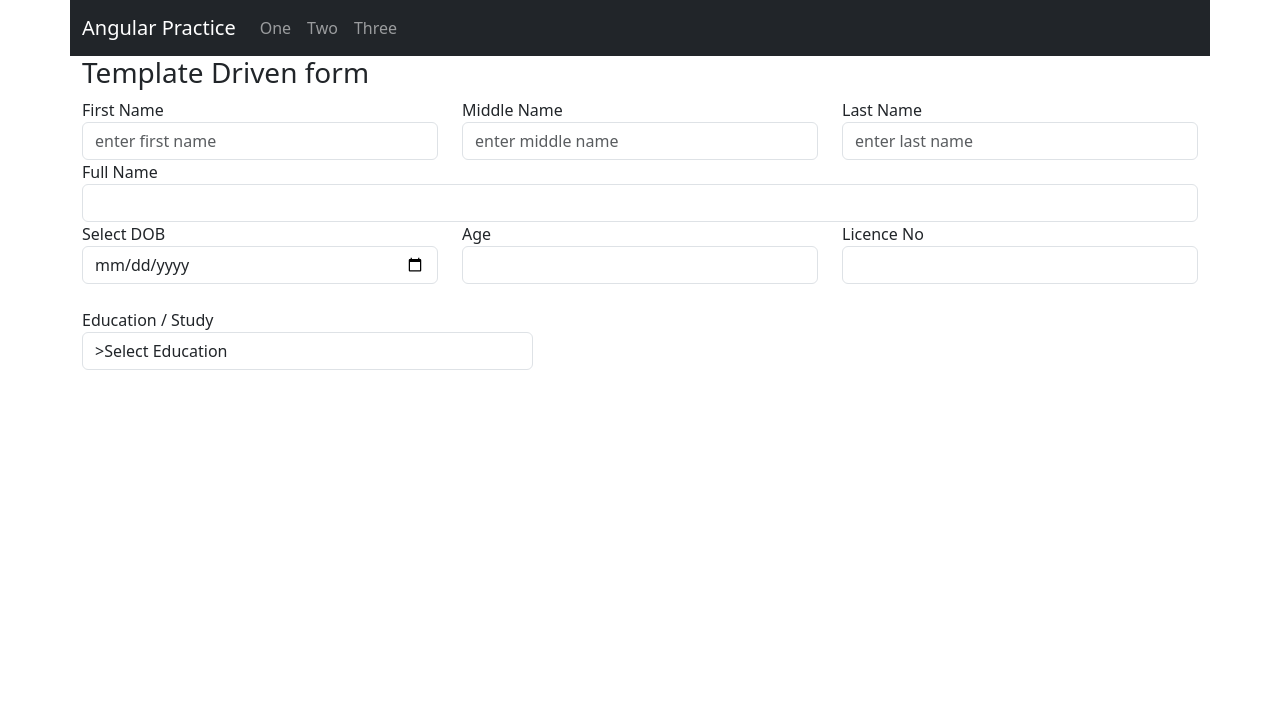
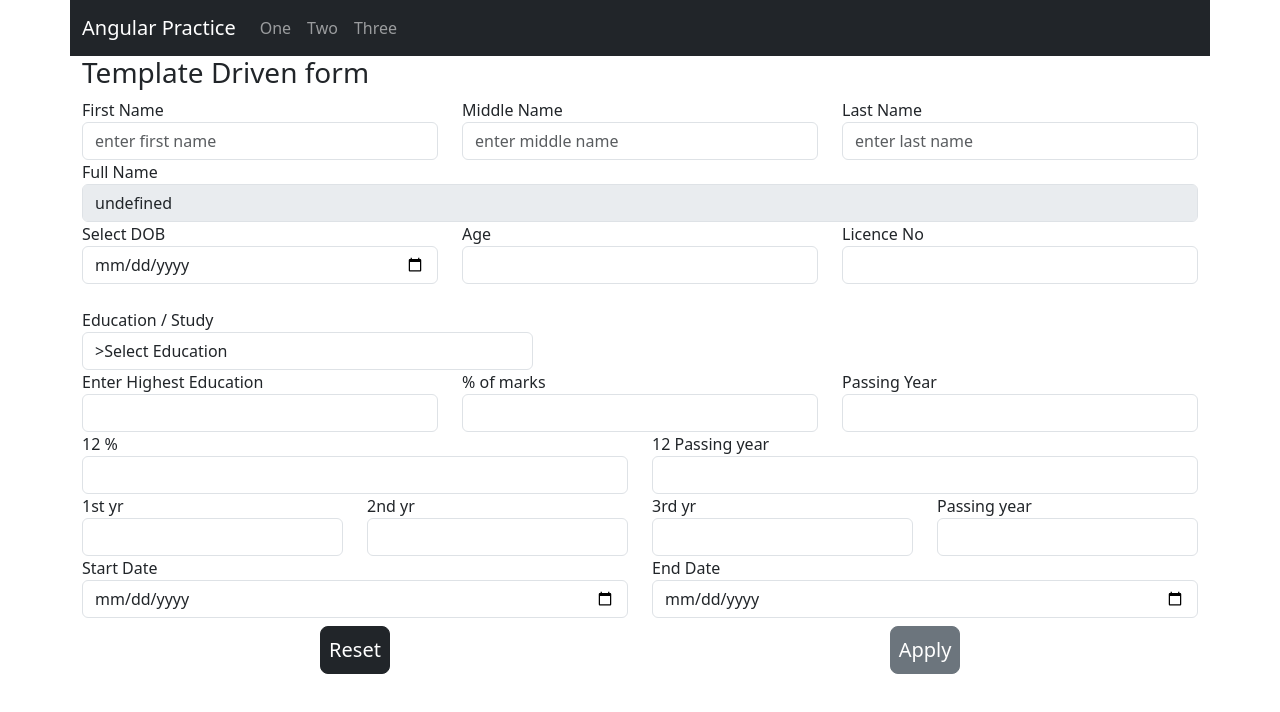
Before and after one commit to kishor96k/Angular_Challanges_Scenarios, an Angular app: page /three in a window 1280 px wide. Shown: the top 712 px of the page. Built offline with nearby package versions, Linux system fonts and the light colour scheme.

Commit message:
approuting chnages and files validation

```diff
--- a/src/app/app-routing.module.ts
+++ b/src/app/app-routing.module.ts
@@ -21,7 +21,7 @@ const routes: Routes = [
   {
     path: 'three',
     component: ThreeComponent,
-    title: 'crud with local storage'
+    title: 'template driven form'
   },
   {
     path: 'four',
--- a/src/app/three_practice/three/three.component.html
+++ b/src/app/three_practice/three/three.component.html
@@ -4,20 +4,22 @@
         <div class="col-md-4">
             <div class="form-group">
                 <label for="">First Name</label>
-                <input type="text"  name="firstname" id="firstname" placeholder="enter first name" class="form-control">
+                <input type="text" (ngModelChange)="createFullName()" [(ngModel)]="templateForm.firstname" name="firstname" id="firstname"
+                    placeholder="enter first name" class="form-control">
             </div>
         </div>
         <div class="col-md-4">
             <div class="form-group">
                 <label for="">Middle Name</label>
-                <input type="text" name="middlename" id="middlename" placeholder="enter middle name"
-                    class="form-control">
+                <input type="text" (ngModelChange)="createFullName()" [(ngModel)]="templateForm.middlename" name="middlename" id="middlename"
+                    placeholder="enter middle name" class="form-control">
             </div>
         </div>
         <div class="col-md-4">
             <div class="form-group">
                 <label for="">Last Name</label>
-                <input type="text" name="lastname" id="lastname" placeholder="enter last name" class="form-control">
+                <input type="text" (ngModelChange)="createFullName()" [(ngModel)]="templateForm.lastname" name="lastname" id="lastname"
+                    placeholder="enter last name" class="form-control">
             </div>
         </div>
     </div>
@@ -25,7 +27,7 @@
         <div class="form-group">
             <div class="col">
                 <label for="">Full Name</label>
-                <input type="text" name="fullname" id="fullname" class="form-control">
+                <input type="text" disabled [value]="fillName" name="fullname" id="fullname" class="form-control">
             </div>
         </div>
     </div>
@@ -33,19 +35,19 @@
         <div class="col-md-4">
             <div class="form-group">
                 <label for="">Select DOB</label>
-                <input type="date" name="dob" id="dob" class="form-control">
+                <input type="date" [(ngModel)]="templateForm.dob" name="dob" id="dob" class="form-control">
             </div>
         </div>
         <div class="col-md-4">
             <div class="form-group">
                 <label for="">Age</label>
-                <input type="text" name="age" id="age" class="form-control">
+                <input type="text" [(ngModel)]="templateForm.age" name="age" id="age" class="form-control">
             </div>
         </div>
         <div class="col-md-4">
             <div class="form-group">
                 <label for="">Licence No</label>
-                <input type="text" name="licence" id="licence" class="form-control">
+                <input type="text" [(ngModel)]="templateForm.licence" name="licence" id="licence" class="form-control">
             </div>
         </div>
     </div>
@@ -53,13 +55,108 @@
         <div class="col-md-5 mt-4">
             <div class="form-group">
                 <label for="">Education / Study</label>
-                <select name="education" id="education" class="form-control">
+                <select name="education" id="education" class="form-control" [(ngModel)]="templateForm.education">
                     <option value="">>Select Education</option>
-                    <option value="diploma">diploma</option>
+                    <option value="twelthper">12th</option>
                     <option value="degree">degree</option>
-                    <option value="masters">masters</option>
+                    <option value="masters">other</option>
                 </select>
             </div>
         </div>
     </div>
+    <div class="row">
+        <div class="col-md-4">
+            <div class="form-group">
+                <label for="">Enter Highest Education</label>
+                <input type="text" class="form-control" [(ngModel)]="templateForm.othereducation" name="othereducation"
+                    id="othereducation">
+            </div>
+        </div>
+        <div class="col-md-4">
+            <div class="form-group">
+                <label for="">% of marks</label>
+                <input type="text" class="form-control" [(ngModel)]="templateForm.othereducationper"
+                    name="othereducationper" id="othereducationper">
+            </div>
+        </div>
+        <div class="col-md-4">
+            <div class="form-group">
+                <label for="">Passing Year</label>
+                <input type="text" class="form-control" [(ngModel)]="templateForm.othereducationperyr"
+                    name="othereducationperyr" id="othereducationperyr">
+            </div>
+        </div>
+    </div>
+    <div class="row">
+        <div class="col-md-6">
+            <div class="form-group">
+                <label for="">12 %</label>
+                <input type="text" class="form-control" [(ngModel)]="templateForm.twelthper" name="twelthper"
+                    id="twelthper">
+            </div>
+        </div>
+        <div class="col-md-6">
+            <div class="form-group">
+                <label for="">12 Passing year</label>
+                <input type="text" class="form-control" [(ngModel)]="templateForm.twelthpasssyr" name="twelthpasssyr"
+                    id="twelthpasssyr">
+            </div>
+        </div>
+    </div>
+    <div class="row">
+        <div class="col-md-3">
+            <div class="form-group">
+                <label for="">1st yr</label>
+                <input type="text" class="form-control" [(ngModel)]="templateForm.degree1styrper" name="degree1styrper"
+                    id="degree1styrper">
+            </div>
+        </div>
+        <div class="col-md-3">
+            <div class="form-group">
+                <label for="">2nd yr</label>
+                <input type="text" class="form-control" [(ngModel)]="templateForm.degree2ndyrper" name="degree2ndyrper"
+                    id="degree2ndyrper">
+            </div>
+        </div>
+        <div class="col-md-3">
+            <div class="form-group">
+                <label for="">3rd yr</label>
+                <input type="text" class="form-control" [(ngModel)]="templateForm.degree3rdyrper" name="degree3rdyrper"
+                    id="degree3rdyrper">
+            </div>
+        </div>
+        <div class="col-md-3">
+            <div class="form-group">
+                <label for="">Passing year</label>
+                <input type="text" class="form-control" [(ngModel)]="templateForm.degreepassyr" name="degreepassyr"
+                    id="degreepassyr">
+            </div>
+        </div>
+    </div>
+    <div class="row">
+        <div class="col-md-6">
+            <div class="form-group">
+                <label for="">Start Date</label>
+                <input type="date" [(ngModel)]="templateForm.startdate" name="startdate" id="startdate"
+                    class="form-control">
+            </div>
+        </div>
+        <div class="col-md-6">
+            <div class="form-group">
+                <label for="">End Date</label>
+                <input type="date" [(ngModel)]="templateForm.enddate" name="enddate" id="enddate" class="form-control">
+            </div>
+        </div>
+    </div>
+    <div class="container overflow-hidden text-center">
+        <div class="row gx-5">
+          <div class="col">
+            <button class="btn btn-dark  btn-lg p-2 m-2">Reset</button>
+          </div>
+          <div class="col">
+            <button class="btn btn-secondary btn-lg p-2 m-2">Apply</button>
+          </div>
+        </div>
+      </div>
+
 </div>
--- a/src/app/three_practice/three/three.component.ts
+++ b/src/app/three_practice/three/three.component.ts
@@ -22,12 +22,16 @@ export class ThreeComponent implements OnInit {
     degree1styrper: '',
     degree2ndyrper: '',
     degree3rdyrper: '',
-    degreepassyr:'',
-    othereducation:'',
-    othereducationper:'',
-    othereducationyr:'',
-    startdate:'',
-    enddate:'',
+    degreepassyr: '',
+    othereducation: '',
+    othereducationper: '',
+    othereducationyr: '',
+    startdate: '',
+    enddate: '',
   }
 
+  fillName: any;
+  createFullName() {
+    this.fillName = this.templateForm.firstname + ' ' + this.templateForm.middlename + ' ' + this.templateForm.lastname;
+  }
 }
```
